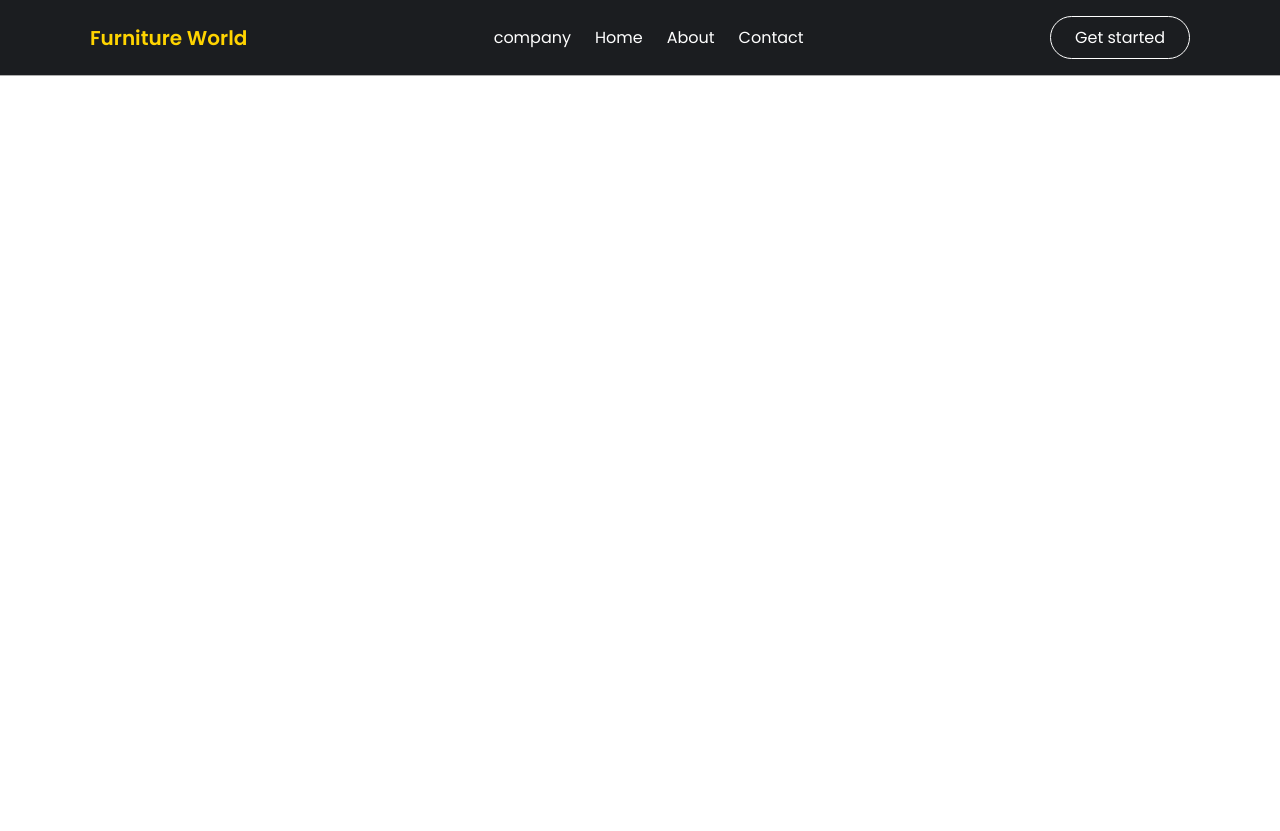
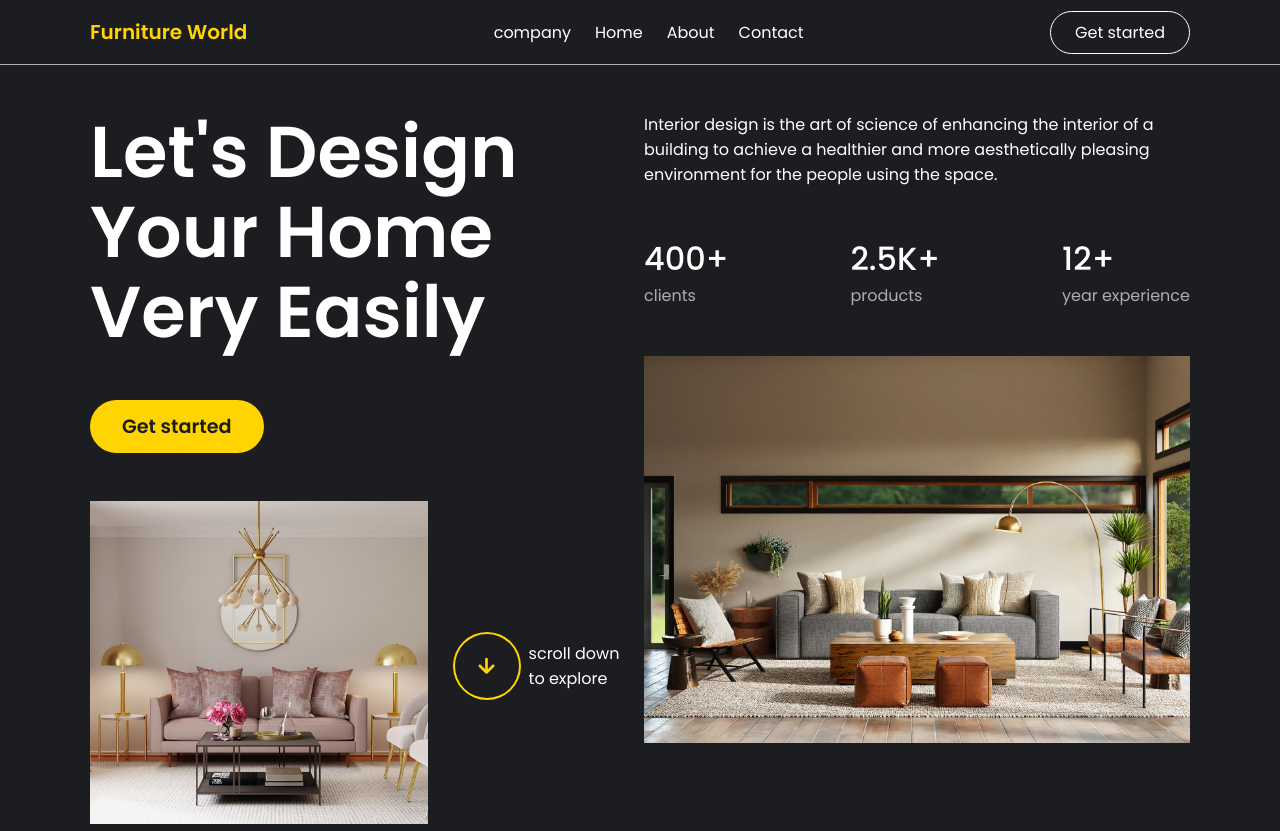
Before and after one commit to Zameerahmad01/furniture-world, a React (Vite) app: page / in a window 1280 px wide. Before the commit the page ends 800 px from the top, so only its background shows below. Built offline with nearby package versions, Linux system fonts and the light colour scheme.

Commit message:
add home section

```diff
--- a/src/App.css
+++ b/src/App.css
@@ -149,9 +149,10 @@ img {
   display: inline-block;
   background-color: var(--container-color);
   color: var(--title-color);
-  padding: .5rem 1rem;
-  border-radius: 1rem;
-  font-weight: var(--font-medium);
+  padding: .75rem 2rem;
+  border-radius: 1.8rem;
+  font-weight: var(--font-semi-bold);
+  font-size: 1.2rem;
 }
 
 /* .button:hover {
@@ -175,29 +176,18 @@ img {
     margin-right: var(--mb-1-5);
   }
 
-  .button {
-    padding: 1rem 1.75rem;
-  }
 
-  .button__icon {
-    width: 22px;
-    height: 22px;
-  }
 }
 
 /* For medium devices */
 @media screen and (max-width: 768px) {
-  body {
-    margin: 0 0 var(--header-height) 0;
-  }
+
 
   .section {
     padding: 2rem 0 4rem;
   }
 
-  .section__subtitle {
-    margin-bottom: var(--mb-3);
-  }
+
 }
 
 @media screen and (max-width: 576px) {
--- a/src/components/header/Header.css
+++ b/src/components/header/Header.css
@@ -11,6 +11,7 @@
 
 .nav{
     position: relative;
+    height: calc(var(--header-height) + 1rem);
     display: flex;
     justify-content: space-between;
     align-items: center;
--- a/src/components/home/Home.css
+++ b/src/components/home/Home.css
@@ -1,4 +1,108 @@
 .home{
     background-color: var(--title-color);
-    padding: 1rem 0;
+    padding: 3rem 0 0;
+    margin-top: calc(var(--header-height) + 1rem);
 }
+
+.home_container{
+    grid-template-columns: repeat(2, 1fr);
+}
+
+.home_title{
+    font-size: 4.5rem;
+    font-weight: 900;
+    color: var(--text-color);
+    line-height: 5rem;
+    margin-bottom: var(--mb-3);
+
+}
+
+.home_button{
+    margin-bottom: var(--mb-3);
+}
+
+.home_left-bottom{
+    grid-template-columns: 1fr 200px;
+}
+
+.home_scroll{
+    display: flex;
+    align-items: center;
+    justify-content: center;
+    column-gap: .5rem;
+    cursor: pointer;
+}
+
+.home_scroll-item{
+    padding: .5rem 1rem;
+    border: 2px solid var(--container-color);
+    border-radius: 50%;
+}
+
+.home_scroll-item i{
+    font-size: 2rem;
+    color: var(--container-color);
+}
+
+.home_right-content{
+    margin-bottom: var(--mb-3);
+}
+
+
+
+.home_right-content-desc{
+    margin-bottom: var(--mb-3);
+    font-weight: var(--font-normal);
+}
+.home_right-content-bottom{
+    display: flex;
+    align-items: center;
+    justify-content: space-between;
+    /* padding: 1rem 2rem; */
+}
+
+.home_content-bottom-item h3{
+    color: var(--text-color);
+    font-size: 2rem;
+    font-weight: var(--font-medium);
+}
+
+.home_right-content-bottom span{
+    color: var(--title-color-dark);
+    font-weight: var(--font-normal);
+}
+
+
+/* For large devices */
+@media screen and (max-width: 992px) {
+    .home_title{
+        font-size: 4rem;
+        line-height: 4rem;
+    }
+  }
+
+  /* For medium devices */
+  @media screen and (max-width: 768px) {
+    .home_container{
+        grid-template-columns: 1fr;
+    }
+
+    .home_left-bottom{
+        display: none;
+    }
+
+    .home_right-content-desc{
+        text-align: center;
+    }
+  }
+
+  @media screen and (max-width: 576px) {
+  }
+
+  /* For small devices */
+  @media screen and (max-width: 430px) {
+   .home_title{
+    font-size: 3rem;
+    line-height: 3rem;
+   }
+  }
--- a/src/components/home/Home.jsx
+++ b/src/components/home/Home.jsx
@@ -1,12 +1,67 @@
-import React from 'react'
-import './Home.css'
+import React from "react";
+import "./Home.css";
+import {Link} from 'react-scroll'
+import image1 from "../../assets/Rectangle 615.png";
+import image2 from "../../assets/Rectangle 612.png";
 
 function Home() {
   return (
-    <section className='home section' id='home'>
-      helllo
+    <section className="home section" id="home">
+      <div className="home_container container grid">
+        <div className="home_left">
+          <h1 className="home_title">
+            Let's Design <br /> Your Home <br /> Very Easily
+          </h1>
+          <button className="home_button button ">Get started</button>
+
+          <div className="home_left-bottom grid">
+            <div className="home_left-img">
+              <img src={image1} alt="" />
+            </div>
+
+            <Link
+            to="about"
+            className="home_scroll">
+              <div className="home_scroll-item">
+                <i className="uil uil-arrow-down"></i>
+              </div>
+              <span>
+                scroll down <br /> to explore
+              </span>
+            </Link>
+          </div>
+        </div>
+
+        <div className="home_right">
+          <div className="home_right-content">
+            <p className="home_right-content-desc">
+              Interior design is the art of science of enhancing the interior of
+              a building to achieve a healthier and more aesthetically pleasing
+              environment for the people using the space.
+            </p>
+
+            <div className="home_right-content-bottom">
+              <div className="home_content-bottom-item">
+                <h3>400+</h3>
+                <span>clients</span>
+              </div>
+              <div className="home_content-bottom-item">
+                <h3>2.5K+</h3>
+                <span>products</span>
+              </div>
+              <div className="home_content-bottom-item">
+                <h3>12+</h3>
+                <span>year experience</span>
+              </div>
+            </div>
+          </div>
+          <div className="home_right-img">
+            <img src={image2} alt="" />
+          </div>
+        </div>
+      </div>
     </section>
-  )
+  );
 }
 
-export default Home
+export default Home;
```
Also changed, not shown: src/assets/Rectangle 612.png (added), src/assets/Rectangle 615.png (added).
